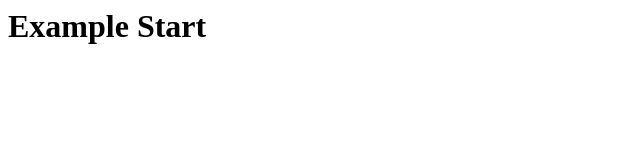
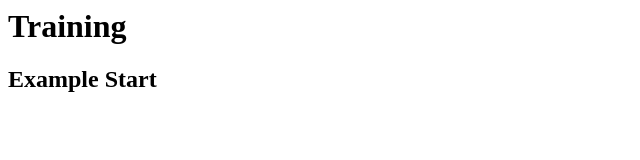
Before and after one commit to timothyneil/example-start, a plain HTML site: page index.html in a window 1280 px wide. Shown: the whole page, without its empty margins (0-640 px from the left). Drawn offline with Linux system fonts and the light colour scheme.

Commit message:
Updating index.html title

```diff
--- a/index.html
+++ b/index.html
@@ -1,8 +1,9 @@
 <html>
   <head>
-    <title>GitHub Intermediate Training</title>
+    <title>GitHub Class</title>
   </head>
   <body>
-    <h1>Example Start</h1>
+    <h1>Training</h1>
+    <h2>Example Start</h2>
   </body>
 </html>
```
